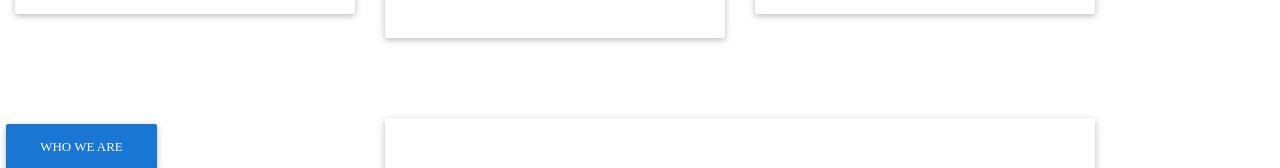
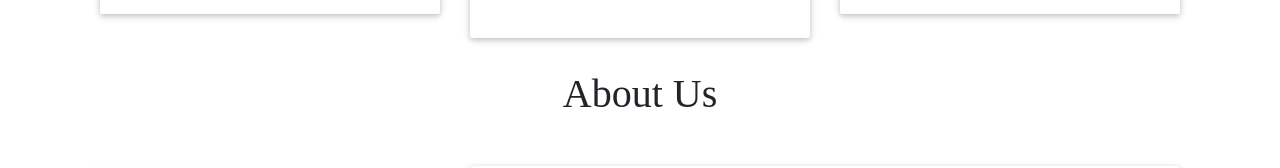
Before and after one commit to lezzles11/agile_class, a React (Create React App) app in the folder frontend/: page /contact in a window 1280 px wide. Shown: the part 1018-1186 px from the top of the page. Built offline with nearby package versions, Linux system fonts and the light colour scheme; a web font is replaced by a local one.

Commit message:
Add files via upload

```diff
--- /dev/null
+++ b/frontend/src/pages/AssessmentPage.js
@@ -0,0 +1,12 @@
+import React from "react";
+import ContactUs from "../components/ContactUs";
+import Assessments from "../components/Assessments";
+export default class ContactUsPage extends React.Component {
+  render() {
+    return (
+      <div>
+        <Assessments />
+      </div>
+    );
+  }
+}
--- a/frontend/src/pages/HomePage.js
+++ b/frontend/src/pages/HomePage.js
@@ -1,11 +1,10 @@
 import React from "react";
 import ReactCalendar from "../components/ReactCalendar";
-import JumboCard from "../components/JumboCard";
 import JumboCard2 from "../components/JumboCard2";
-import ContactUs2 from '../components/ContactUs2';
-import AgileLogos from '../components/AgileLogos';
-import AboutUsPage from '../components/AboutUsPage';
-import CourseInfo from '../components/CourseInfo';
+import ContactUs2 from "../components/ContactUs2";
+import AgileLogos from "../components/AgileLogos";
+import AboutUsPage from "../components/AboutUsPage";
+import CourseInfo from "../components/CourseInfo";
 import { MDBCol, MDBContainer, MDBRow, MDBFooter, MDBBtn } from "mdbreact";
 
 import JumbotronPage from "../components/JumbotronPage";
@@ -20,8 +19,9 @@ export default class UpcomingCoursesPage extends React.Component {
         <div>
           <JumbotronPage />
         </div>
-
-
+        <div className="ctr header">
+          <h1 className="text-center">About Us</h1>
+        </div>
         <div>
           <AboutUsPage />
         </div>
@@ -31,7 +31,7 @@ export default class UpcomingCoursesPage extends React.Component {
         </div>
         <div>
           <AgileLogos />
-                <br/>
+          <br />
         </div>
 
         <div className="ctr header">
@@ -39,7 +39,7 @@ export default class UpcomingCoursesPage extends React.Component {
         </div>
         <div>
           <GetInspiredPage />
-                <br/>
+          <br />
         </div>
 
         <div>
--- a/frontend/src/pages/OnEveryPage.js
+++ b/frontend/src/pages/OnEveryPage.js
@@ -5,7 +5,7 @@ import Navigation from "../components/Navigation";
 export default class OnEveryPage extends React.Component {
   render() {
     return (
-      <div className="row">
+      <div className="">
         <Header className="navbar-expand-lg" />
         <Navigation />
       </div>
```
Lines whose indentation alone changed are shown as unchanged.
